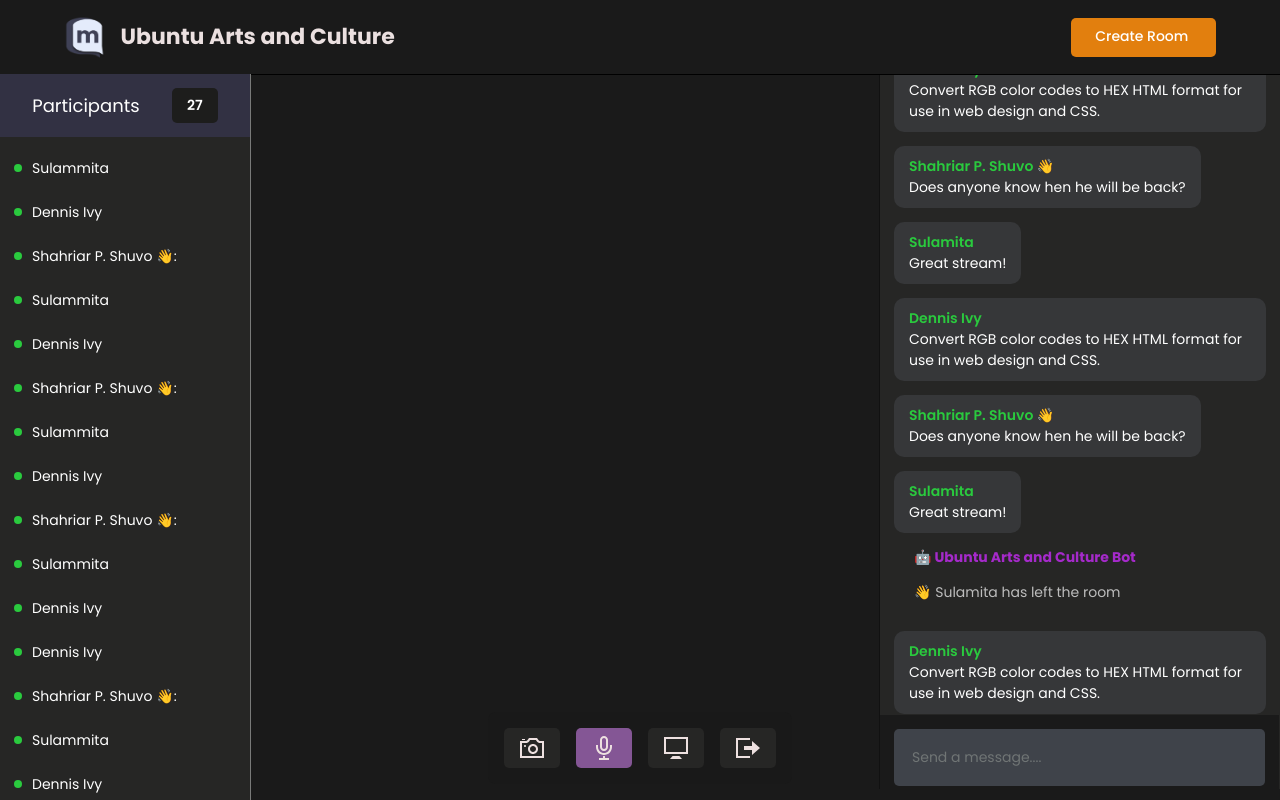
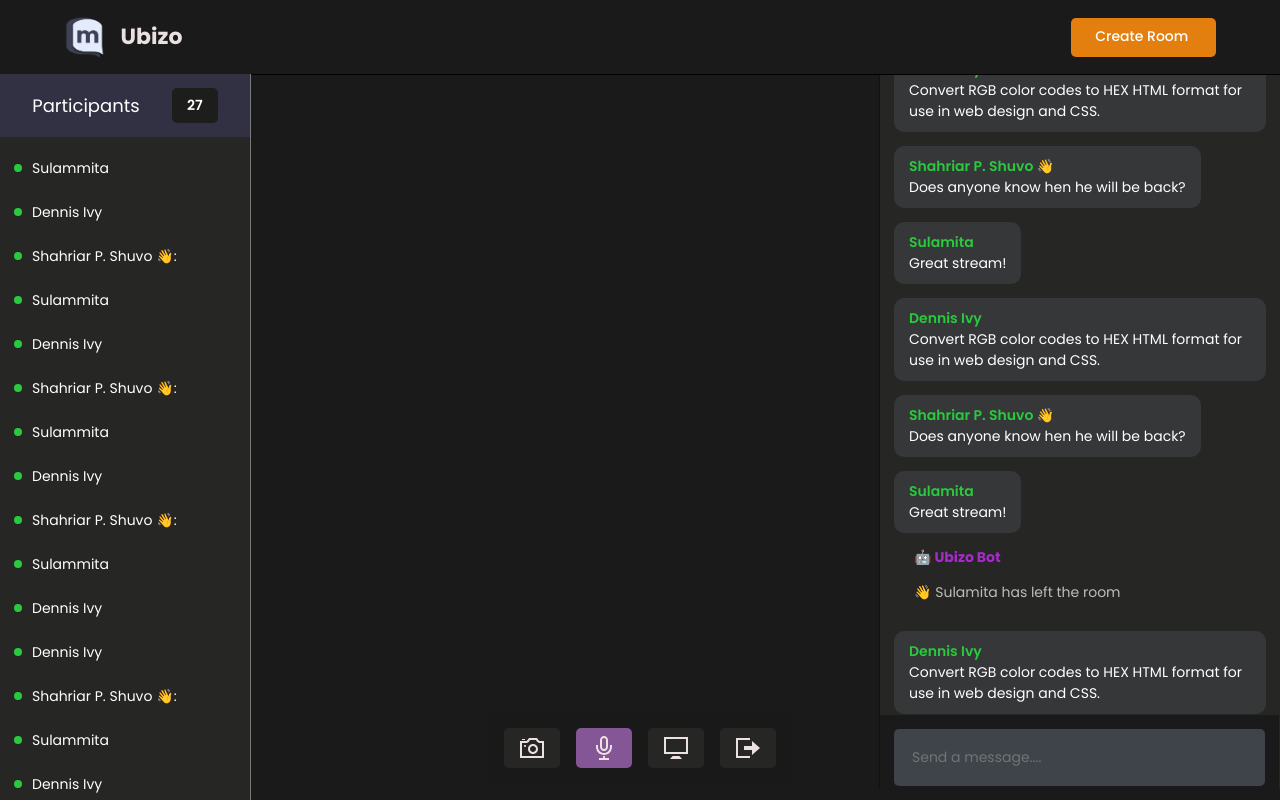
Before and after one commit to theo1011/Website_Hackathon, a plain HTML site: page video/Starter Template/room.html in a window 1280 px wide. Drawn offline with Linux system fonts and the light colour scheme.

Commit message:
Changed name

```diff
--- a/video/Starter Template/room.html
+++ b/video/Starter Template/room.html
@@ -21,7 +21,7 @@
             <a href="lobby.html" />
             <h3 id="logo">
                 <img src="./images/logo.png" alt="Site Logo">
-                <span>Ubuntu Arts and Culture</span>
+                <span>Ubizo</span>
             </h3>
             </a>
         </div>
@@ -181,14 +181,14 @@
                 <div id="messages">
                     <div class="message__wrapper">
                         <div class="message__body__bot">
-                            <strong class="message__author__bot">🤖 Ubuntu Arts and Culture Bot</strong>
+                            <strong class="message__author__bot">🤖 Ubizo Bot</strong>
                             <p class="message__text__bot">Welcome to the room, Don't be shy, say hello!</p>
                         </div>
                     </div>
 
                     <div class="message__wrapper">
                         <div class="message__body__bot">
-                            <strong class="message__author__bot">🤖 Ubuntu Arts and Culture Bot</strong>
+                            <strong class="message__author__bot">🤖 Ubizo Bot</strong>
                             <p class="message__text__bot">Dennis Ivy just entered the room!</p>
                         </div>
                     </div>
@@ -202,14 +202,14 @@
 
                     <div class="message__wrapper">
                         <div class="message__body__bot">
-                            <strong class="message__author__bot">🤖 Ubuntu Arts and Culture Bot</strong>
+                            <strong class="message__author__bot">🤖 Ubizo Bot</strong>
                             <p class="message__text__bot">Sulamita just entered the room!</p>
                         </div>
                     </div>
 
                     <div class="message__wrapper">
                         <div class="message__body__bot">
-                            <strong class="message__author__bot">🤖 Ubuntu Arts and Culture Bot</strong>
+                            <strong class="message__author__bot">🤖 Ubizo Bot</strong>
                             <p class="message__text__bot">Shahriar P. Shuvo just entered the room!</p>
                         </div>
                     </div>
@@ -271,7 +271,7 @@
 
                     <div class="message__wrapper">
                         <div class="message__body__bot">
-                            <strong class="message__author__bot">🤖 Ubuntu Arts and Culture Bot</strong>
+                            <strong class="message__author__bot">🤖 Ubizo Bot</strong>
                             <p class="message__text__bot">👋 Sulamita has left the room</p>
                         </div>
                     </div>
--- a/video/js/room_rtm.js
+++ b/video/js/room_rtm.js
@@ -104,7 +104,7 @@ let addBotMessageToDom = (botMessage) => {
 
     let newMessage = `<div class="message__wrapper">
                         <div class="message__body__bot">
-                            <strong class="message__author__bot">🤖 Ubuntu Arts and Culture Bot</strong>
+                            <strong class="message__author__bot">🤖 Ubizo Bot</strong>
                             <p class="message__text__bot">${botMessage}</p>
                         </div>
                     </div>`
```
Also changed, not shown: video/Starter Template/lobby.html (+1 -1 lines), video/lobby.html (+1 -1 lines), video/room.html (+1 -1 lines), video/README.md.
